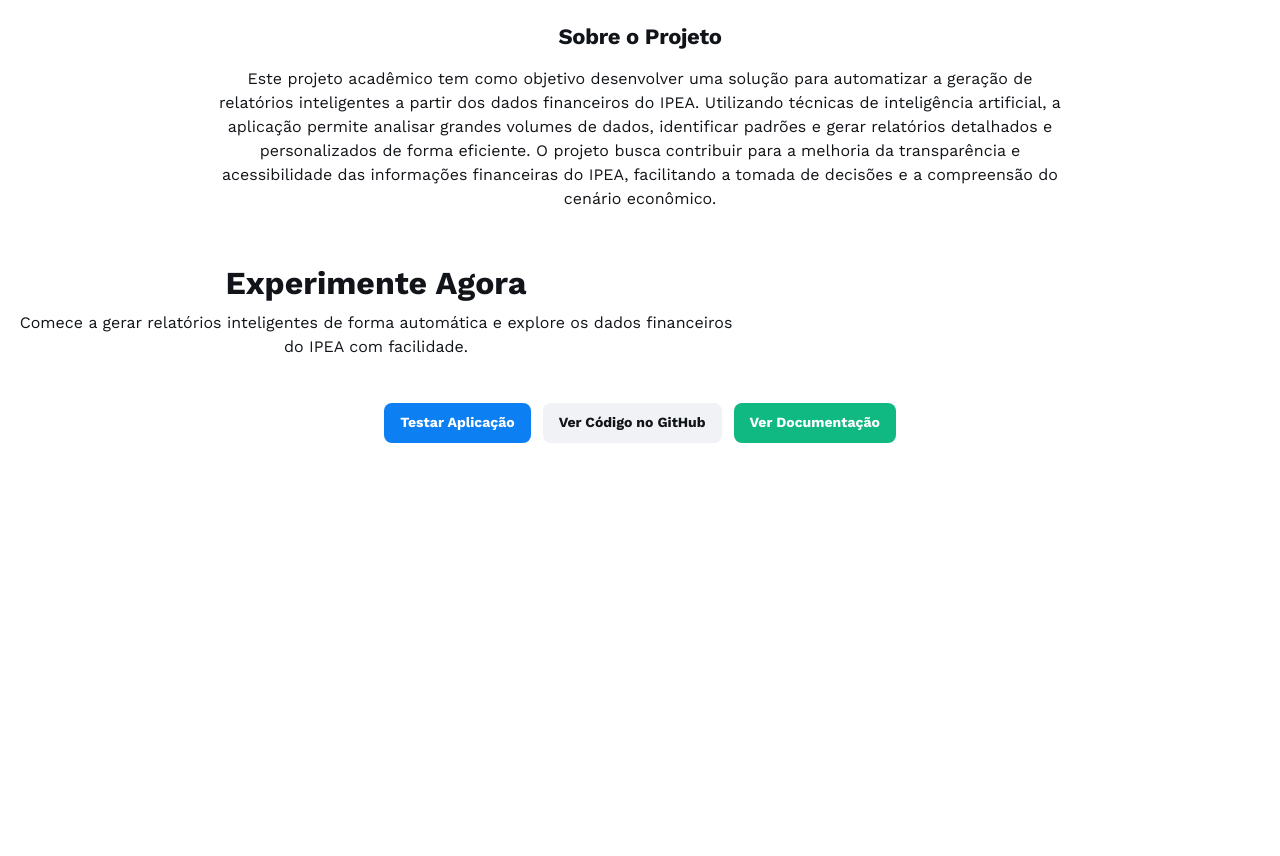
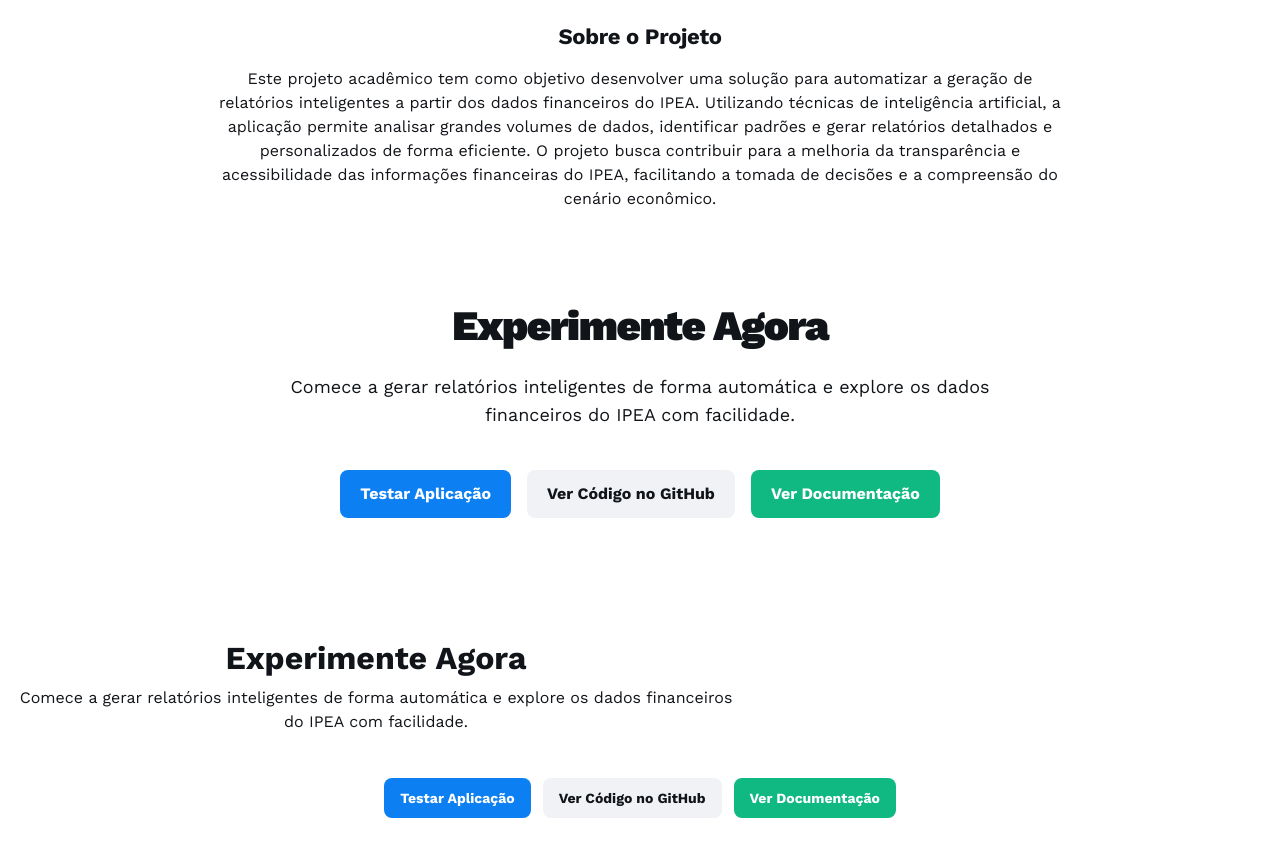
Before and after one commit to unb-mds/2025.1-RelatoriosInteligentesBCB, a plain HTML site: page docs/index.html in a window 1280 px wide. Shown: the part 1647-2503 px from the top of the page. Before the commit the page ends 2150 px from the top, so only its background shows below. Drawn offline with nearby package versions, Linux system fonts and the light colour scheme.

Commit message:
Update index.html
Centralização

```diff
--- a/docs/index.html
+++ b/docs/index.html
@@ -325,6 +325,141 @@
           compreensão do cenário econômico.
         </p>
       </div>
+
+      <!-- NOVA SEÇÃO EXPERIMENTE AGORA - COMPLETAMENTE CENTRALIZADA -->
+      <section style="
+        width: 100%;
+        padding: 80px 20px;
+        background: #ffffff;
+        text-align: center;
+        display: flex;
+        flex-direction: column;
+        align-items: center;
+        justify-content: center;
+      ">
+        <div style="
+          max-width: 800px;
+          margin: 0 auto;
+          text-align: center;
+          width: 100%;
+        ">
+          <h1 style="
+            font-family: 'Work Sans', 'Noto Sans', sans-serif;
+            color: #111418;
+            font-size: 42px;
+            font-weight: 900;
+            text-align: center;
+            margin: 0 auto 24px auto;
+            line-height: 1.1;
+            width: 100%;
+            display: block;
+            letter-spacing: -0.033em;
+          ">
+            Experimente Agora
+          </h1>
+
+          <p style="
+            font-family: 'Work Sans', 'Noto Sans', sans-serif;
+            color: #111418;
+            font-size: 18px;
+            font-weight: 400;
+            text-align: center;
+            margin: 0 auto 40px auto;
+            line-height: 1.6;
+            width: 100%;
+            max-width: 720px;
+            display: block;
+          ">
+            Comece a gerar relatórios inteligentes de forma automática e explore os dados financeiros do IPEA com facilidade.
+          </p>
+
+          <!-- BOTÕES CENTRALIZADOS -->
+          <div style="
+            width: 100%;
+            display: flex;
+            justify-content: center;
+            gap: 16px;
+            flex-wrap: wrap;
+            margin-top: 32px;
+          ">
+            <a href="https://relatorioipea-mds.streamlit.app" target="_blank"
+              style="
+                display: inline-flex;
+                align-items: center;
+                justify-content: center;
+                min-width: 140px;
+                height: 48px;
+                padding: 0 20px;
+                background: #0c7ff2;
+                color: white;
+                text-decoration: none;
+                border-radius: 8px;
+                font-weight: bold;
+                font-size: 16px;
+                font-family: 'Work Sans', 'Noto Sans', sans-serif;
+                transition: all 0.3s ease;
+                border: none;
+                cursor: pointer;
+              "
+              onmouseover="this.style.background='#0b6fd1'; this.style.transform='translateY(-2px)'"
+              onmouseout="this.style.background='#0c7ff2'; this.style.transform='translateY(0px)'"
+            >
+              Testar Aplicação
+            </a>
+
+            <a href="https://github.com/unb-mds/2025-1-Squad07" target="_blank"
+              style="
+                display: inline-flex;
+                align-items: center;
+                justify-content: center;
+                min-width: 140px;
+                height: 48px;
+                padding: 0 20px;
+                background: #f0f2f5;
+                color: #111418;
+                text-decoration: none;
+                border-radius: 8px;
+                font-weight: bold;
+                font-size: 16px;
+                font-family: 'Work Sans', 'Noto Sans', sans-serif;
+                transition: all 0.3s ease;
+                border: none;
+                cursor: pointer;
+              "
+              onmouseover="this.style.background='#e5e7eb'; this.style.transform='translateY(-2px)'"
+              onmouseout="this.style.background='#f0f2f5'; this.style.transform='translateY(0px)'"
+            >
+              Ver Código no GitHub
+            </a>
+
+            <a href="https://miro.com/app/board/uXjVIJxt3qo=/" target="_blank"
+              style="
+                display: inline-flex;
+                align-items: center;
+                justify-content: center;
+                min-width: 140px;
+                height: 48px;
+                padding: 0 20px;
+                background: #10b981;
+                color: white;
+                text-decoration: none;
+                border-radius: 8px;
+                font-weight: bold;
+                font-size: 16px;
+                font-family: 'Work Sans', 'Noto Sans', sans-serif;
+                transition: all 0.3s ease;
+                border: none;
+                cursor: pointer;
+              "
+              onmouseover="this.style.background='#0d9668'; this.style.transform='translateY(-2px)'"
+              onmouseout="this.style.background='#10b981'; this.style.transform='translateY(0px)'"
+            >
+              Ver Documentação
+            </a>
+          </div>
+        </div>
+      </section>
+
       <div>
         <div class="@container">
           <div class="flex flex-col justify-end gap-6 px-4 py-10 @[480px]:gap-8 @[480px]:px-10 @[480px]:py-20">
```
